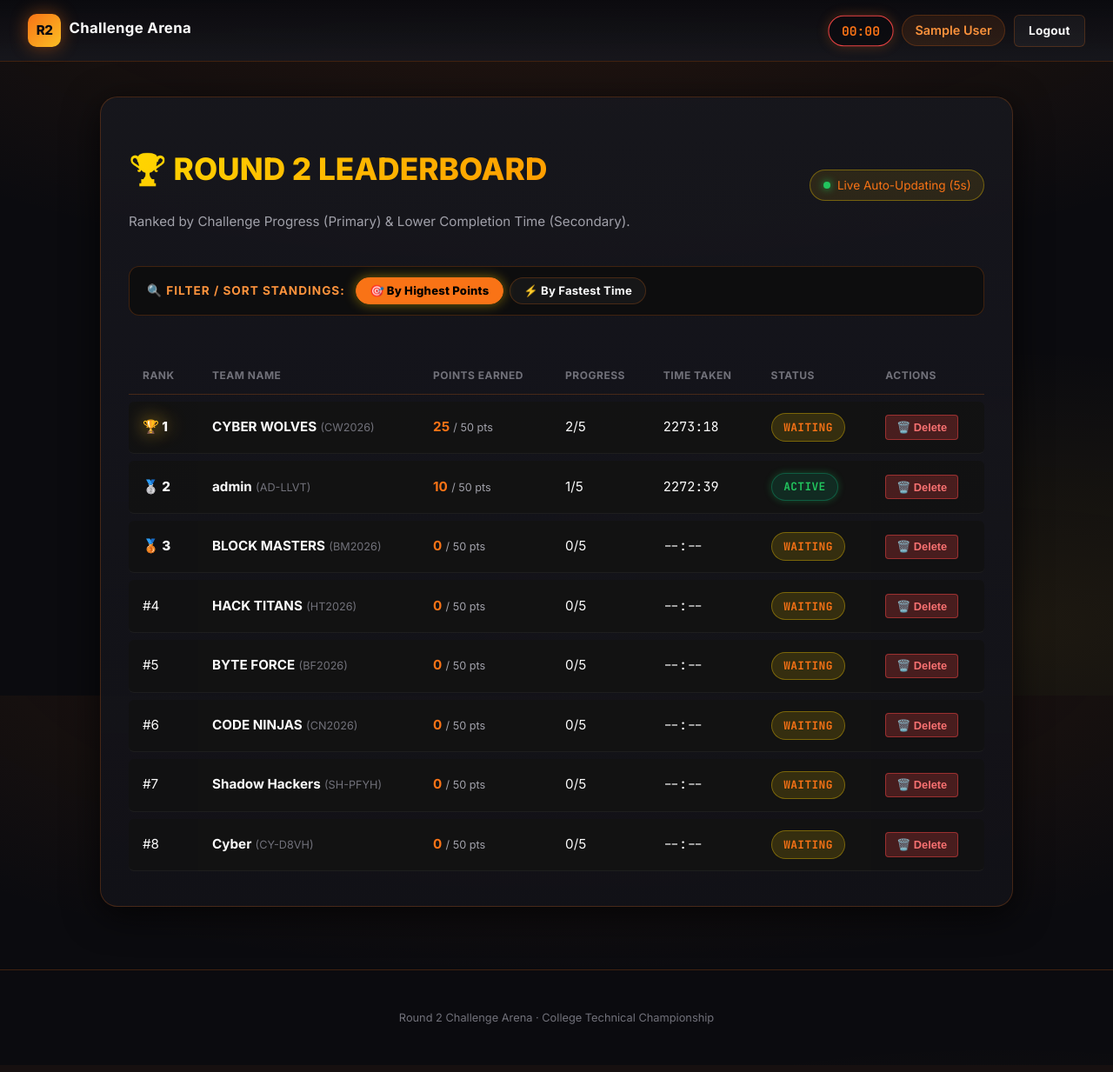
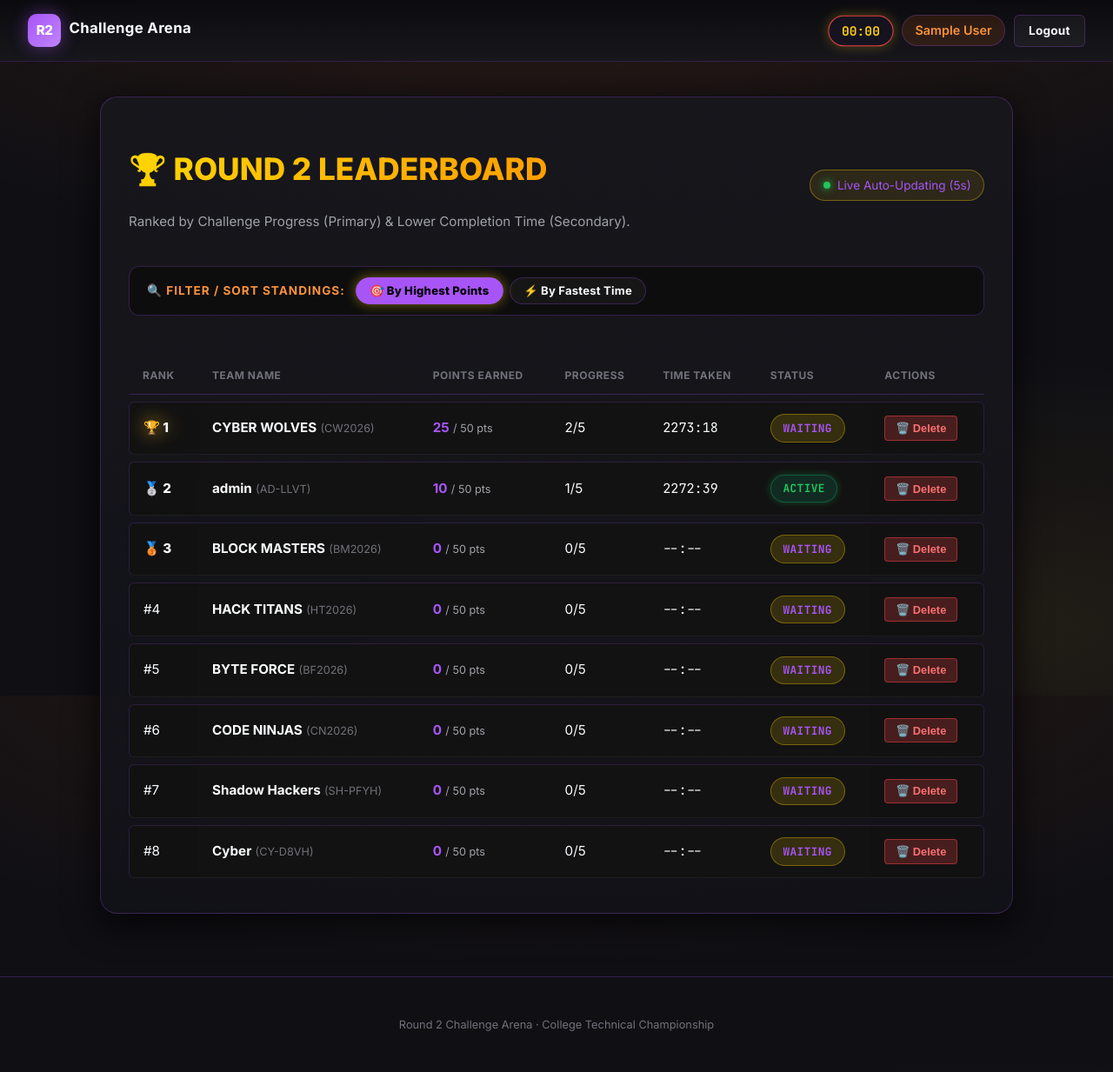
Before and after one commit to ACV07/GAME, a Flask app: page /leaderboard in a window 1280 px wide. Shown: the whole page at 87% size. Before the commit the page ends 1178 px from the top, so only its background shows below. Run offline with Flask 3, Linux system fonts and the light colour scheme; the visitor is signed in with stand-in values (Sample User, id 1); data comes from the database, SQL or seed files in the repository.

Commit message:
Update entire site color theme to Dark Purple & Cyberpunk Orange palette across all contestant and organizer pages

```diff
--- a/static/css/style.css
+++ b/static/css/style.css
@@ -59,33 +59,43 @@ html, body {
    ========================================================= */
 
 :root {
-  /* Core palette — Dark x Orange Competitive */
-  --bg-black:        #0B0B0F;
-  --bg-black-soft:   #121218;
-  --bg-panel:        #17171D;
-  --bg-panel-2:      #1f1f26;
+  /* Core palette — Dark Purple & Cyberpunk Orange Palette */
+  --bg-black:        #0F0F14;  /* Main background (Almost Black) */
+  --bg-black-soft:   #171421;  /* Secondary background (Dark Purple) */
+  --bg-panel:        #1E1A29;  /* Cards (Dark Gray/Purple) */
+  --bg-panel-2:      #282337;  /* Hover Panel Card */
 
-  /* Primary Accent Family — Orange & Amber */
-  --primary-gold:    #F97316;  /* Orange */
-  --primary-amber:   #FBBF24;  /* Amber */
-  --gold-bright:     #FDBA74;  /* Bright Orange/Amber */
-  --gold-dim:        #C2410C;  /* Deep Orange */
-  --text-gold:       #FB923C;  /* Glowing Orange */
+  /* Primary Family — Purple */
+  --primary-purple:  #A855F7;  /* Primary Purple */
+  --purple-hover:    #C084FC;  /* Primary Hover Light Purple */
 
-  /* Text */
-  --text-main:       #FAFAFA;  /* Bright White */
-  --text-muted:      #A1A1AA;  /* Zinc Grey */
-  --text-dim:        #71717A;  /* Dim Zinc */
+  /* Main Accent Family — Orange */
+  --primary-orange:  #F97316;  /* Main Accent Orange */
+  --orange-hover:   #FB923C;  /* Orange Hover Light Orange */
 
-  /* Functional accents */
-  --accent-green:    #22C55E;  /* Success Green */
-  --accent-red:      #EF4444;  /* Secondary Red */
-  --accent-purple:   #A855F7;  /* Competition Purple */
-  --accent-pink:     #F43F5E;  /* Rose Pink */
-  --primary-cyan:    #F97316;
+  /* Theme variable bindings */
+  --primary-gold:    #A855F7;  /* Primary Action -> Purple */
+  --primary-amber:   #F97316;  /* Main Accent -> Orange */
+  --gold-bright:     #C084FC;  /* Light Purple */
+  --gold-dim:        #7E22CE;  /* Deep Purple */
+  --text-gold:       #FB923C;  /* Accent Text -> Light Orange */
 
-  /* Structure */
-  --code-border:     rgba(249, 115, 22, 0.22);
+  /* Text Palette */
+  --text-main:       #F8FAFC;  /* Main Text (White) */
+  --text-muted:      #A1A1AA;  /* Secondary Text (Gray) */
+  --text-dim:        #71717A;  /* Dim Gray */
+
+  /* Functional Accents */
+  --accent-green:    #22C55E;  /* Correct (Green) */
+  --accent-red:      #EF4444;  /* Wrong (Red) */
+  --accent-yellow:   #FACC15;  /* Warning / Timer (Yellow) */
+  --accent-purple:   #A855F7;  /* Primary Purple */
+  --accent-pink:     #F43F5E;  /* Accent Pink */
+  --primary-cyan:    #A855F7;  /* Accent Purple */
+
+  /* Structure & Borders */
+  --code-border:     rgba(168, 85, 247, 0.25);
+  --bg-card-border:  rgba(168, 85, 247, 0.18);
   --radius-sm:        6px;
   --radius-md:        12px;
   --radius-lg:        20px;
@@ -96,9 +106,9 @@ html, body {
   --transition-fast: all 0.18s cubic-bezier(0.4, 0, 0.2, 1);
   --transition-med:  all 0.32s cubic-bezier(0.4, 0, 0.2, 1);
 
-  --shadow-glow-gold:   0 0 30px rgba(249, 115, 22, 0.3);
-  --shadow-glow-purple: 0 0 30px rgba(168, 85, 247, 0.25);
-  --shadow-card:        0 10px 40px rgba(0, 0, 0, 0.7);
+  --shadow-glow-purple: 0 0 30px rgba(168, 85, 247, 0.35);
+  --shadow-glow-gold:   0 0 30px rgba(249, 115, 22, 0.35);
+  --shadow-card:        0 10px 40px rgba(0, 0, 0, 0.8);
 }
 
 /* ---------- Page Entrance & Ambient Animations ---------- */
@@ -197,9 +207,9 @@ code {
   border-radius: 10px;
   font-weight: 800;
   font-size: 0.95rem;
-  color: #0B0B0F;
-  background: linear-gradient(135deg, #F97316, #FBBF24);
-  box-shadow: 0 0 20px rgba(249, 115, 22, 0.45);
+  color: #FFFFFF;
+  background: linear-gradient(135deg, #A855F7, #C084FC);
+  box-shadow: 0 0 20px rgba(168, 85, 247, 0.45);
   letter-spacing: -0.5px;
   transition: transform 0.25s ease;
 }
@@ -225,7 +235,7 @@ code {
   font-weight: 600;
   font-size: 0.9rem;
   color: var(--text-gold);
-  background: rgba(249, 115, 22, 0.1);
+  background: rgba(249, 115, 22, 0.12);
   border: 1px solid var(--code-border);
   padding: 0.4rem 0.9rem;
   border-radius: 20px;
@@ -235,12 +245,12 @@ code {
   font-family: var(--font-code);
   font-weight: 700;
   font-size: 0.9rem;
-  color: var(--primary-gold);
-  background: rgba(11, 11, 15, 0.7);
-  border: 1px solid var(--primary-gold);
+  color: var(--accent-yellow);
+  background: rgba(23, 20, 33, 0.85);
+  border: 1px solid var(--accent-yellow);
   padding: 0.35rem 0.9rem;
   border-radius: 20px;
-  box-shadow: 0 0 14px rgba(249, 115, 22, 0.25);
+  box-shadow: 0 0 14px rgba(250, 204, 21, 0.3);
 }
 
 /* ---------- Buttons ---------- */
@@ -280,14 +290,14 @@ code {
 }
 
 .btn-cyber {
-  color: #0B0B0F;
-  background: linear-gradient(135deg, #F97316, #FBBF24);
-  box-shadow: 0 4px 20px rgba(249, 115, 22, 0.35);
+  color: #FFFFFF;
+  background: linear-gradient(135deg, #A855F7, #C084FC);
+  box-shadow: 0 4px 20px rgba(168, 85, 247, 0.4);
 }
 
 .btn-cyber:hover {
   transform: translateY(-2px) scale(1.02);
-  box-shadow: 0 8px 30px rgba(249, 115, 22, 0.55);
+  box-shadow: 0 8px 30px rgba(192, 132, 252, 0.6);
   filter: brightness(1.12);
 }
 
```
Also changed, not shown: static/css/drag_drop.css (+20 -20 lines).
